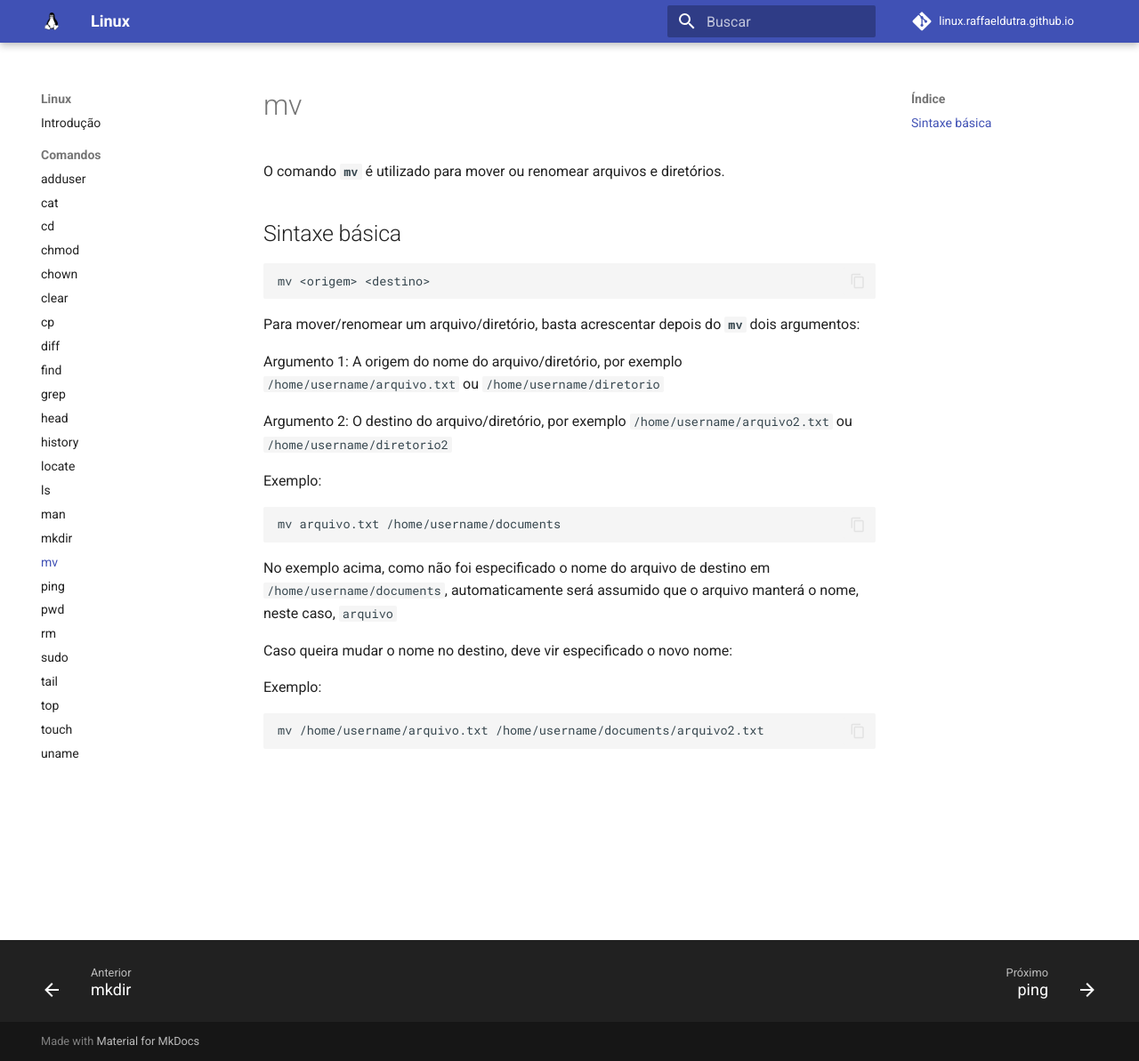
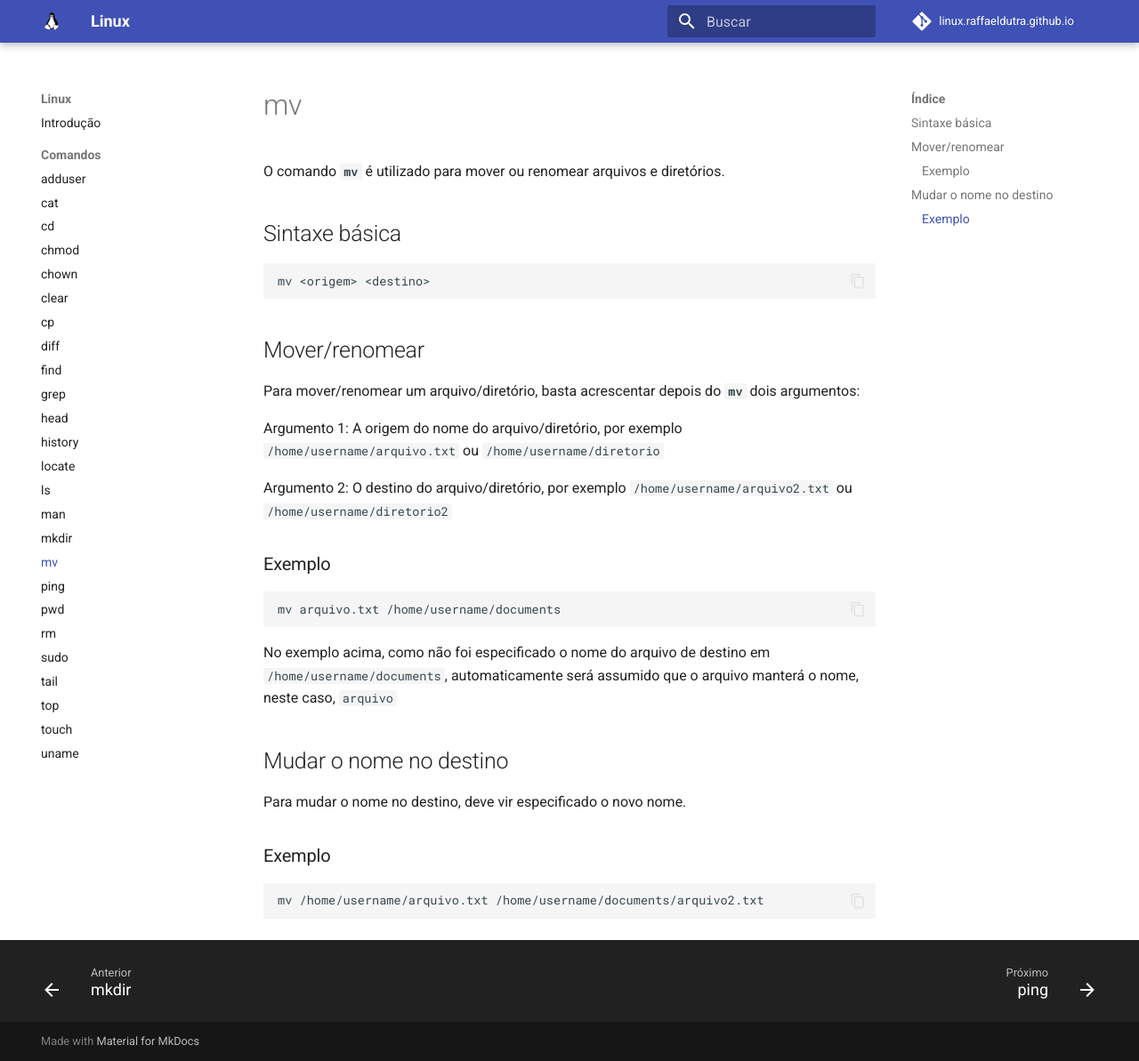
Before and after one commit to raffaeldutra/linux.raffaeldutra.github.io, an MkDocs documentation site: the page built from docs/comandos/mv.md, in a window 1280 px wide and 1193 px high. Shown: the whole window at 89% size. Built offline with MkDocs 1.6.1 and Material for MkDocs 9.7.7, drawn with Linux system fonts in a browser that asks for light colours; comment, search, counter and statistics services are not loaded.

Commit message:
Closes #42 Colocados mais trechos no menu do comando mv

````diff
--- a/docs/comandos/mv.md
+++ b/docs/comandos/mv.md
@@ -5,21 +5,23 @@ O comando __`mv`__ é utilizado para mover ou renomear arquivos e diretórios.
 ```
 mv <origem> <destino>
 ```
+## Mover/renomear
+
 Para mover/renomear um arquivo/diretório, basta acrescentar depois do __`mv`__ dois argumentos:
 
 Argumento 1: A origem do nome do arquivo/diretório, por exemplo `/home/username/arquivo.txt` ou `/home/username/diretorio`
 
-Argumento 2: O destino do arquivo/diretório, por exemplo `/home/username/arquivo2.txt` ou `/home/username/diretorio2`
-
-Exemplo:
+Argumento 2: O destino do arquivo/diretório, por exemplo
+`/home/username/arquivo2.txt` ou `/home/username/diretorio2`
+### Exemplo
 ```
 mv arquivo.txt /home/username/documents
 ```
 No exemplo acima, como não foi especificado o nome do arquivo de destino em `/home/username/documents`, automaticamente será assumido que o arquivo manterá o nome, neste caso, `arquivo`
+## Mudar o nome no destino
 
-Caso queira mudar o nome no destino, deve vir especificado o novo nome:
-
-Exemplo:
+Para mudar o nome no destino, deve vir especificado o novo nome.
+### Exemplo
 ```
 mv /home/username/arquivo.txt /home/username/documents/arquivo2.txt
 ```
````
